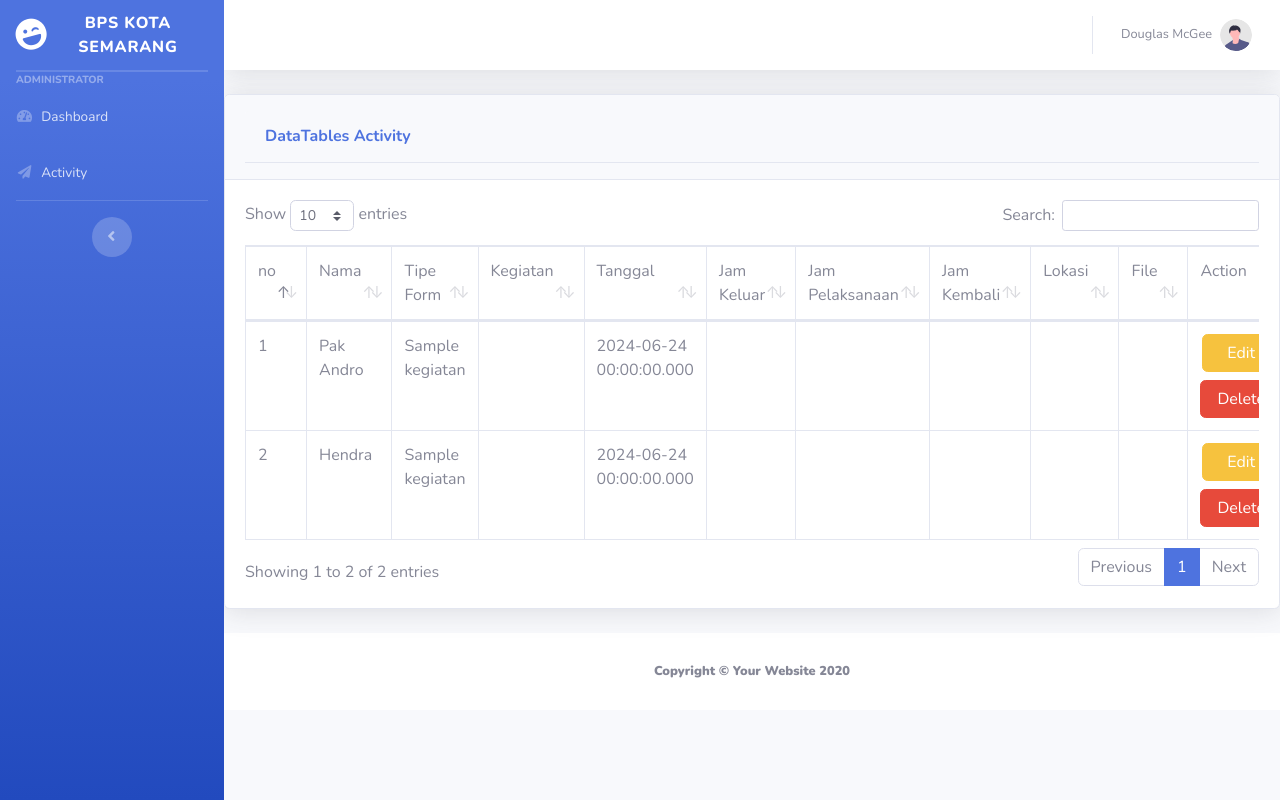
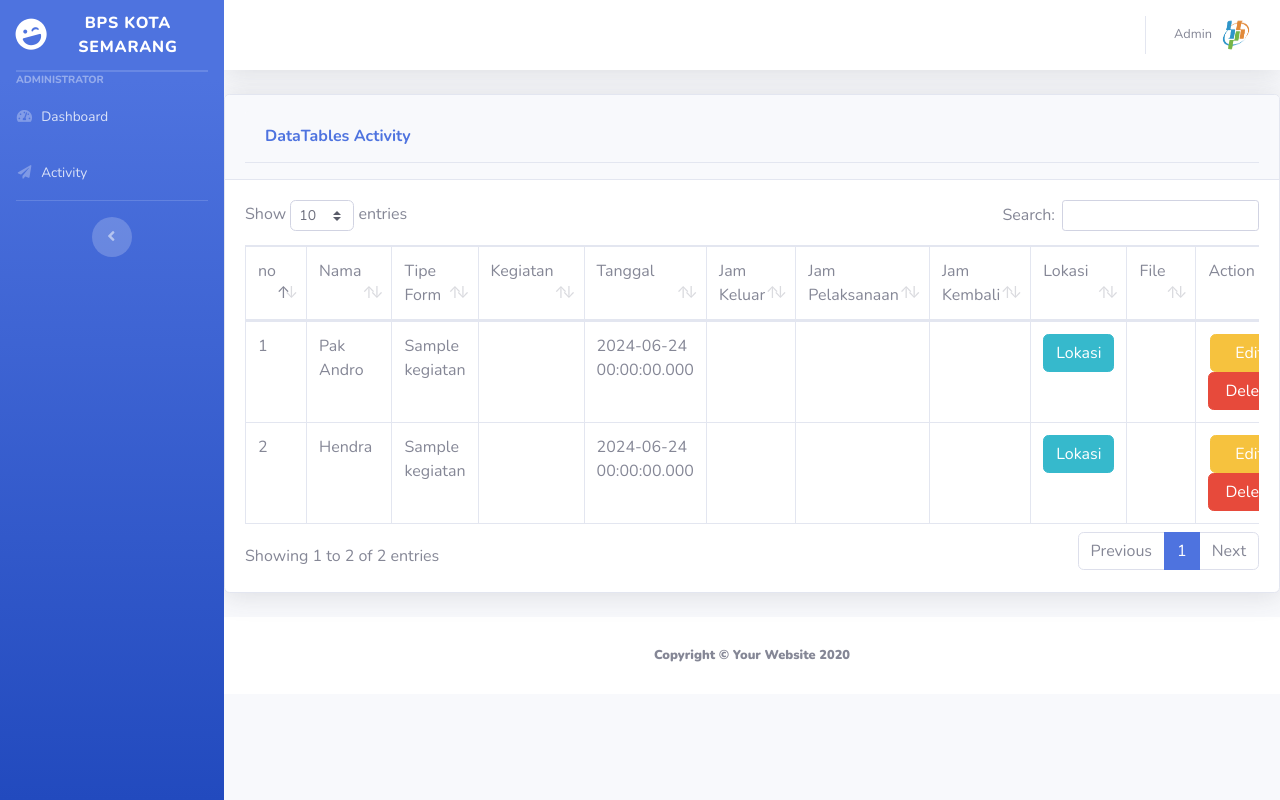
Before and after one commit to Rayhandro/BPS-Kota-Semarang, a CodeIgniter app: page /BPS-Kota-Semarang/index.php/pages/activity in a window 1280 px wide. Run offline with CodeIgniter, Linux system fonts and the light colour scheme; a user stored in the database is signed in; data comes from the database, SQL or seed files in the repository; tables that the repository leaves empty or names only in its code hold one stand-in row (values such as "Sample post"); data that the repository does not hold is empty.

Commit message:
fixed maps

```diff
--- a/application/views/pages/activity.php
+++ b/application/views/pages/activity.php
@@ -53,7 +53,10 @@
                             <td><?php echo $activity['jam_keluar']; ?></td>
                             <td><?php echo $activity['jam_pelaksanaan']; ?></td>
                             <td><?php echo $activity['jam_kembali']; ?></td>
-                            <td><?php echo $activity['latlong']; ?></td>
+                            <td>
+                                <!-- <iframe style="width: 100%; height: 100%;" src="https://www.google.com/maps?q=<?php echo $activity['latlong']; ?>&hl=es;z=14&output=embed"></iframe> -->
+                                <button class="btn btn-info" data-toggle="modal" data-target="#modal-latlong">Lokasi</button>
+                            </td>
                             <td>
                                 <?php if ($activity['foto']) : ?>
                                     <img src="<?php echo base_url('uploads/' . $activity['foto']); ?>" alt="Activity Photo" style="width:100px;height:auto;">
@@ -63,7 +66,7 @@
 
                             <td class="text-center">
                                 <button class="btn btn-warning px-4" data-toggle="modal" data-target="#modal-edit<?= $activity['id_kegiatan']; ?>">Edit</button>
-                                <a href="<?php echo site_url('activity/deleteActivity/' . $activity['id_kegiatan'] .'/' . $activity['id_keluar'] . '/' . $activity['id_pelaksanaan'] . '/' . $activity['id_kembali']); ?>" class="btn btn-danger px-3 mt-2" onclick="return confirm('Are you sure you want to delete this activity?');">Delete</a>
+                                <a href="<?php echo site_url('activity/deleteActivity/' . $activity['id_kegiatan'] . '/' . $activity['id_keluar'] . '/' . $activity['id_pelaksanaan'] . '/' . $activity['id_kembali']); ?>" class="btn btn-danger px-3 " onclick="return confirm('Are you sure you want to delete this activity?');">Delete</a>
                             </td>
 
                             <div class="modal fade" id="modal-latlong" tabindex="-1" role="dialog" aria-labelledby="modal-latlong" aria-hidden="true">
@@ -79,7 +82,7 @@
                                             <!-- <table> -->
 
 
-                                            <p><strong>Lokasi:<iframe scrolling="no" style="width: 100%; height: 100%;" src="https://www.google.com/maps?q=<?php echo $activity["latlong"]; ?>&hl=es;z=14&output=embed"></iframe></p>
+                                            <p><strong>Lokasi:<iframe scrolling="no" style="width: 450px; height: 450px;" src="https://www.google.com/maps?q=<?php echo $activity["latlong"]; ?>&hl=es;z=14&output=embed"></iframe></p>
 
                                             <!-- </table> -->
                                             <!-- <iframe scrolling="no" style="width: 100%; height: 100%;" src="https://www.google.com/maps?q=<?php echo $activity["latlong"]; ?>&hl=es;z=14&output=embed"></iframe> -->
--- a/application/views/templates/topbar.php
+++ b/application/views/templates/topbar.php
@@ -16,18 +16,14 @@
 
                   <!-- Nav Item - Search Dropdown (Visible Only XS) -->
                   <li class="nav-item dropdown no-arrow d-sm-none">
-                <a class="nav-link dropdown-toggle" href="#" id="searchDropdown" role="button"
-                    data-toggle="dropdown" aria-haspopup="true" aria-expanded="false">
+                      <a class="nav-link dropdown-toggle" href="#" id="searchDropdown" role="button" data-toggle="dropdown" aria-haspopup="true" aria-expanded="false">
                           <i class="fas fa-search fa-fw"></i>
                       </a>
                       <!-- Dropdown - Messages -->
-                <div class="dropdown-menu dropdown-menu-right p-3 shadow animated--grow-in"
-                    aria-labelledby="searchDropdown">
+                      <div class="dropdown-menu dropdown-menu-right p-3 shadow animated--grow-in" aria-labelledby="searchDropdown">
                           <form class="form-inline mr-auto w-100 navbar-search">
                               <div class="input-group">
-                            <input type="text" class="form-control bg-light border-0 small"
-                                placeholder="Search for..." aria-label="Search"
-                                aria-describedby="basic-addon2">
+                                  <input type="text" class="form-control bg-light border-0 small" placeholder="Search for..." aria-label="Search" aria-describedby="basic-addon2">
                                   <div class="input-group-append">
                                       <button class="btn btn-primary" type="button">
                                           <i class="fas fa-search fa-sm"></i>
@@ -42,15 +38,12 @@
 
                   <!-- Nav Item - User Information -->
                   <li class="nav-item dropdown no-arrow">
-                <a class="nav-link dropdown-toggle" href="#" id="userDropdown" role="button"
-                    data-toggle="dropdown" aria-haspopup="true" aria-expanded="false">
-                    <span class="mr-2 d-none d-lg-inline text-gray-600 small">Douglas McGee</span>
-                    <img class="img-profile rounded-circle"
-                        src="img/undraw_profile.svg">
+                      <a class="nav-link dropdown-toggle" href="#" id="userDropdown" role="button" data-toggle="dropdown" aria-haspopup="true" aria-expanded="false">
+                          <span class="mr-2 d-none d-lg-inline text-gray-600 small">Admin</span>
+                          <img class="img-profile rounded-circle" src="<?= base_url('/assets/template/img/bps.png') ?>">
                       </a>
                       <!-- Dropdown - User Information -->
-                <div class="dropdown-menu dropdown-menu-right shadow animated--grow-in"
-                    aria-labelledby="userDropdown">
+                      <div class="dropdown-menu dropdown-menu-right shadow animated--grow-in" aria-labelledby="userDropdown">
                           <a class="dropdown-item" href="#">
                               <i class="fas fa-user fa-sm fa-fw mr-2 text-gray-400"></i>
                               Profile
```
Also changed, not shown: uploads/kegiatan_rizky20240703_031136.png (added). Lines whose indentation alone changed are shown as unchanged.
